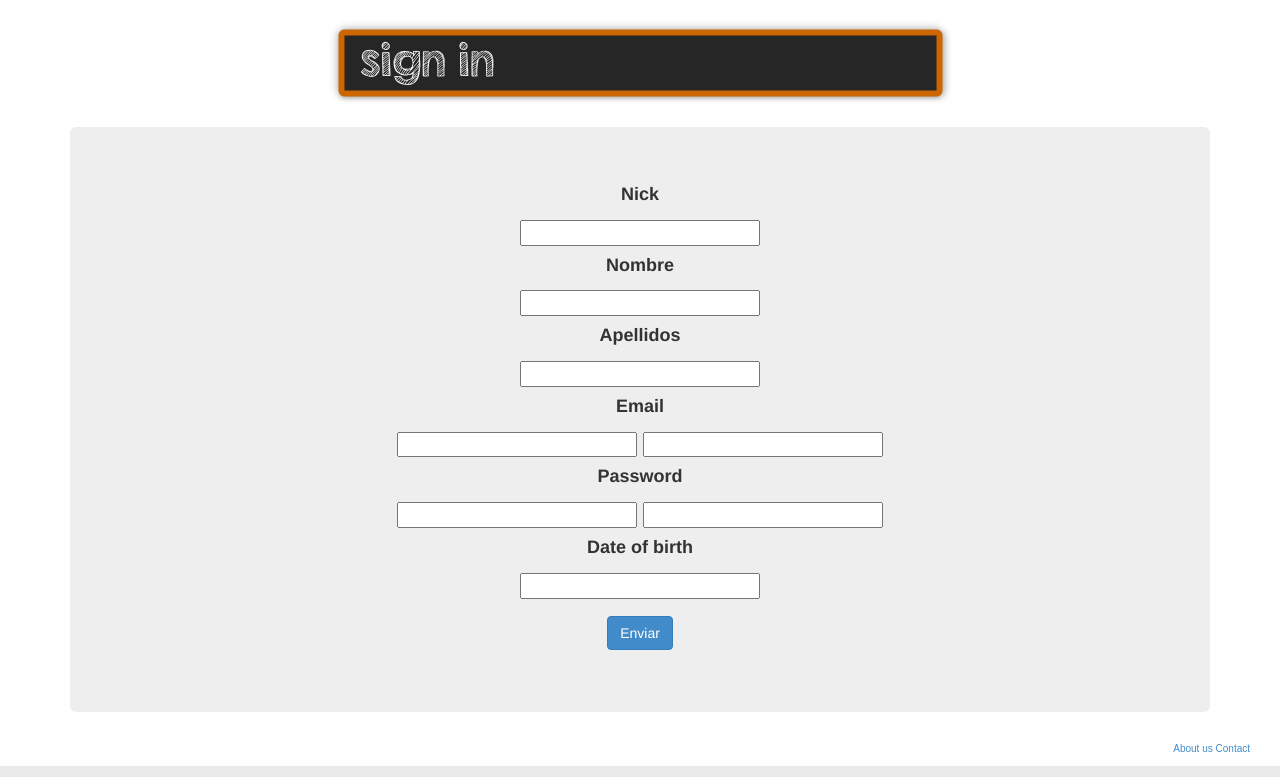
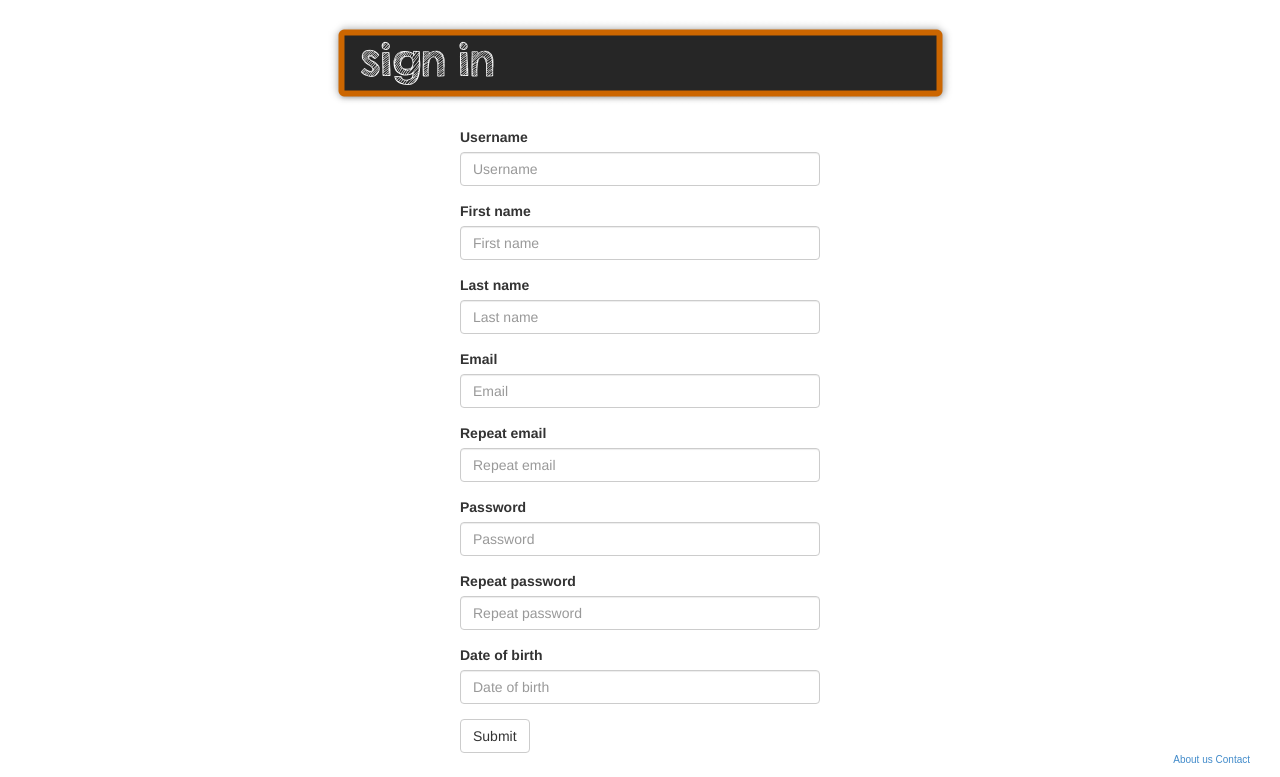
Before and after one commit to ULL-ETSII-GRADO-SYTW-1314/KWYJIBO, a Django app: page /registrate/ in a window 1280 px wide. Shown: the part 52-829 px from the top of the page. Run offline with Django 3.2, Linux system fonts and the light colour scheme; parts of the project's set-up code (start-up, migrations or seed data) failed here and were passed over.

Commit message:
Log in and Sign in forms updated

```diff
--- a/templates/usuarios/login.html
+++ b/templates/usuarios/login.html
@@ -33,11 +33,11 @@
                                 {% csrf_token %}
                                 <div class="form-group">
                                     <label> Username </label>
-                                    <input class="form-control" id="id_nick" maxlength="50" name="nick" type="text" />
+                                    <input placeholder="Username" class="form-control" id="id_nick" maxlength="50" name="nick" type="text" />
                                 </div>
                                 <div class="form-group">
                                     <label> Password </label>
-                                    <input class="form-control" id="id_password" name="password" type="password" />
+                                    <input placeholder="Password" class="form-control" id="id_password" name="password" type="password" />
                                 </div>
                                 <button type="submit" class="btn btn-default">Submit</button>
                             </form>
--- a/templates/usuarios/registrate.html
+++ b/templates/usuarios/registrate.html
@@ -20,31 +20,56 @@
                     </ul>
                 {% endfor %}
             </div>
+        </center>
 
-            <div class="container">
-                <div class="row clearfix">
-                    <div class="col-md-12 column">
-                        <div class="jumbotron">
-                            <form action="/registrate/" method="POST">
+        <div class="container">
+            <div class="row clearfix">
+                <div class="col-md-12 column">
+                    <div class="row clearfix">
+                        <div class="col-md-4 column">
+                        </div>
+                        <div class="col-md-4 column">
+                            <form role="form" action="/registrate/" method="POST">
                                 {% csrf_token %}
-                                <center><h4> <label> Nick </label> </h4>
-                                <h4> {{ form.nick }} </h4>
-                                <h4> <label> Nombre </label> </h4>
-                                <h4> {{ form.nombre }} </h4>
-                                <h4> <label> Apellidos </label> </h4>
-                                <h4> {{ form.apellidos }} </h4>
-                                <h4> <label> Email </label> </h4>
-                                <h4> {{ form.email }} {{ form.remail }} </h4>
-                                <h4> <label> Password </label> </h4>
-                                <h4> {{ form.password }} {{ form.repassword }} </h4>
-                                <h4> <label> Date of birth </label> </h4>
-                                <h4> {{ form.fecha_nacimiento }} </h4>
-                                <input type="submit" class="btn btn-primary btn-large" value=" Enviar" />
+                                <div class="form-group">
+                                    <label> Username </label>
+                                    <input placeholder="Username" class="form-control" id="id_nick" maxlength="50" name="nick" type="text" />
+                                </div>
+                                <div class="form-group">
+                                    <label> First name </label>
+                                    <input placeholder="First name" class="form-control" id="id_nombre" maxlength="50" name="nombre" type="text" />
+                                </div>
+                                <div class="form-group">
+                                    <label> Last name </label>
+                                    <input placeholder="Last name" class="form-control" id="id_apellidos" maxlength="50" name="apellidos" type="text" />
+                                </div>
+                                <div class="form-group">
+                                    <label> Email </label>
+                                    <input placeholder="Email" class="form-control" id="id_email" name="email" type="text" />
+                                </div>
+                                <div class="form-group">
+                                    <label> Repeat email </label>
+                                    <input placeholder="Repeat email" class="form-control" id="id_remail" name="remail" type="text"  />
+                                </div>
+                                <div class="form-group">
+                                    <label> Password </label>
+                                    <input placeholder="Password" class="form-control" id="id_password" name="password" type="password" />
+                                </div>
+                                <div class="form-group">
+                                    <label> Repeat password </label>
+                                    <input placeholder="Repeat password" class="form-control" id="id_repassword" name="repassword" type="password" />
+                                </div>
+                                <div class="form-group">
+                                    <label> Date of birth </label>
+                                    <input placeholder="Date of birth" class="form-control" id="id_fecha_nacimiento" maxlength="50" name="fecha_nacimiento" type="" />
+                                </div>
+                                <button type="submit" class="btn btn-default">Submit</button>
                             </form>
-                            <p>  </p>
                         </div>
+                        <div class="col-md-4 column">
+                    </div>
                     </div>
                 </div>
             </div>
-        </center>
+        </div>
     {% endblock %}
```
Also changed, not shown: 2 other files.
